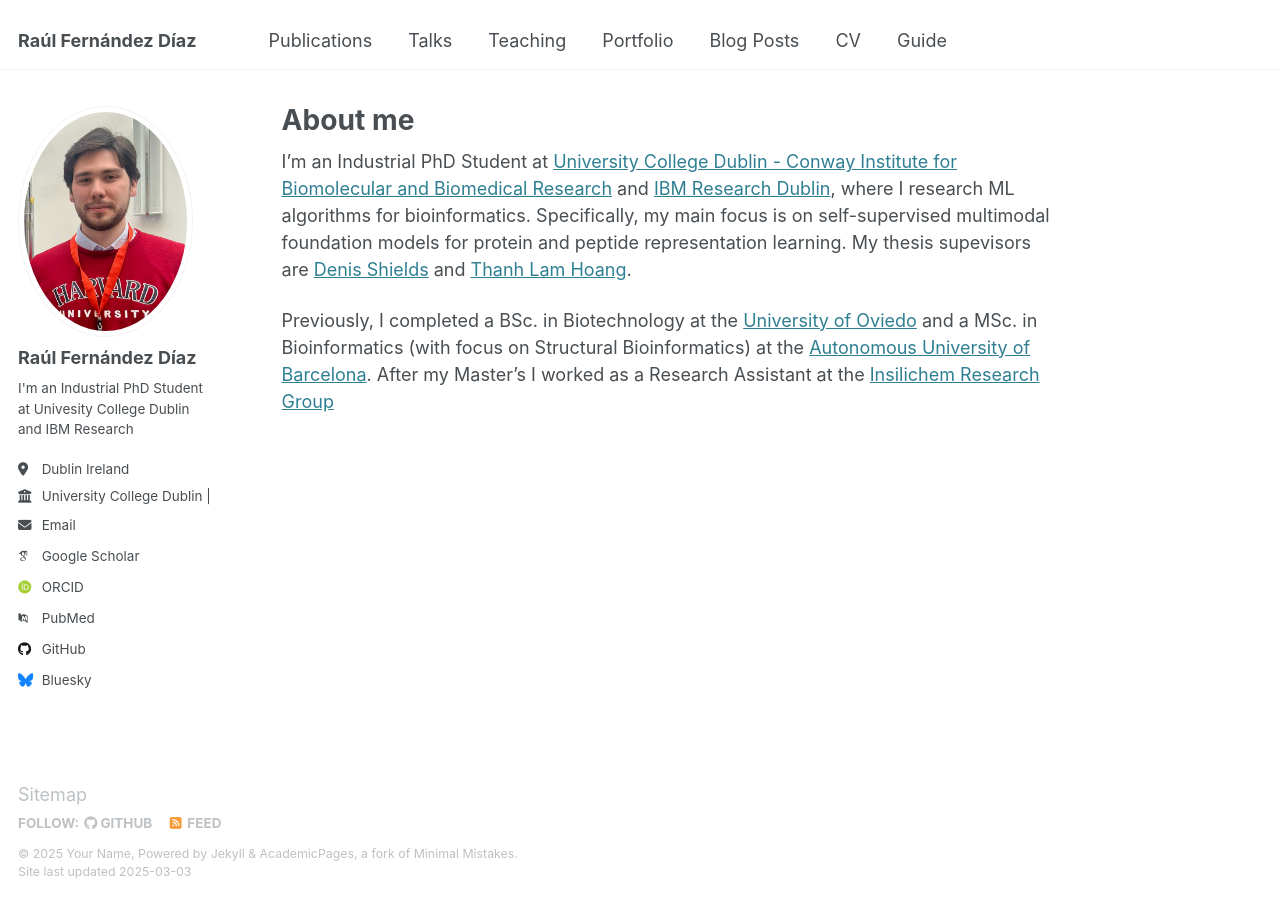
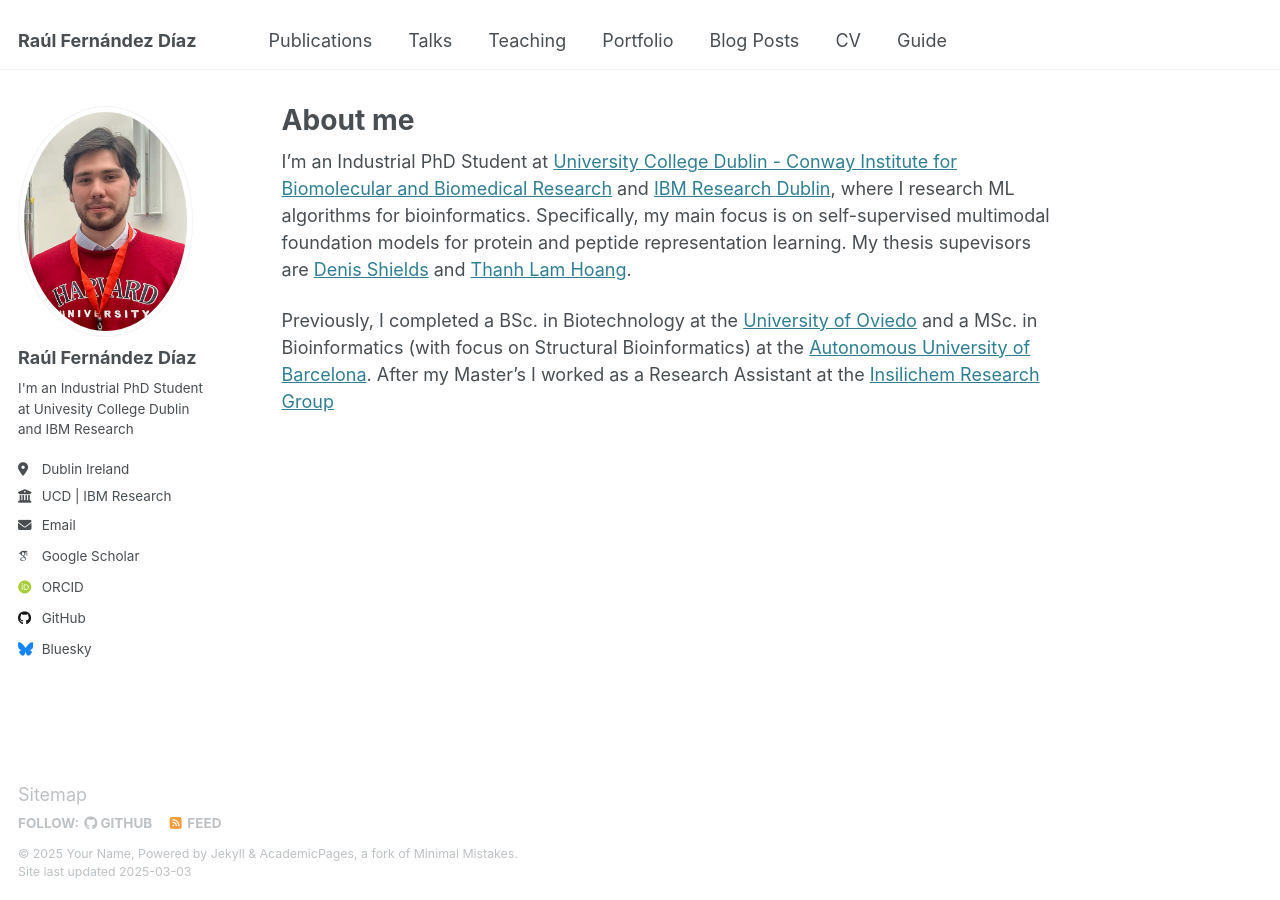
Before and after one commit to RaulFD-creator/RaulFD-creator.github.io, a Jekyll site: the page built from _pages/about.md, in a window 1280 px wide. Built offline with Jekyll 4.4.1, drawn with Linux system fonts in a browser that asks for light colours; some web fonts are replaced.

Commit message:
🛠️ More info

```diff
--- a/_config.yml
+++ b/_config.yml
@@ -27,17 +27,17 @@
   pronouns         : # example: "she/her"
   bio              : "I'm an Industrial PhD Student at Univesity College Dublin and IBM Research"
   location         : "Dublin Ireland"
-  employer         : "University College Dublin | IBM Research"
+  employer         : "UCD | IBM Research"
   uri              : # URL
   email            : "raul.fernandezdiaz@ucdconnect.ie"
 
   # Academic websites
   arxiv            : # URL - Update with the correct link to your profile
-  googlescholar    : "https://scholar.google.com/citations?user=PS_CX0AAAAAJ"
+  googlescholar    : "https://scholar.google.com/citations?user=xAlfbMoAAAAJ"
   impactstory      : # URL
-  orcid            : "http://orcid.org/yourorcidurl"
+  orcid            : "https://orcid.org/0000-0002-7383-6568"
   semantic         : # URL
-  pubmed           : "https://www.ncbi.nlm.nih.gov/pubmed/?term=john+snow"
+  pubmed           : # "https://www.ncbi.nlm.nih.gov/pubmed/?term=john+snow"
   researchgate     : # URL
   scopus           : # URL
 
@@ -45,7 +45,7 @@
   bitbucket        : # Username - Update with your username on the site
   codepen          : # Username
   dribbble         : # Username
-  github           : "academicpages"
+  github           : "RaulFD-creator"
   kaggle           : # Username
   stackoverflow    : # User number or user number and name (i.e., use "1" or "1/jeff-atwood")
 
```
